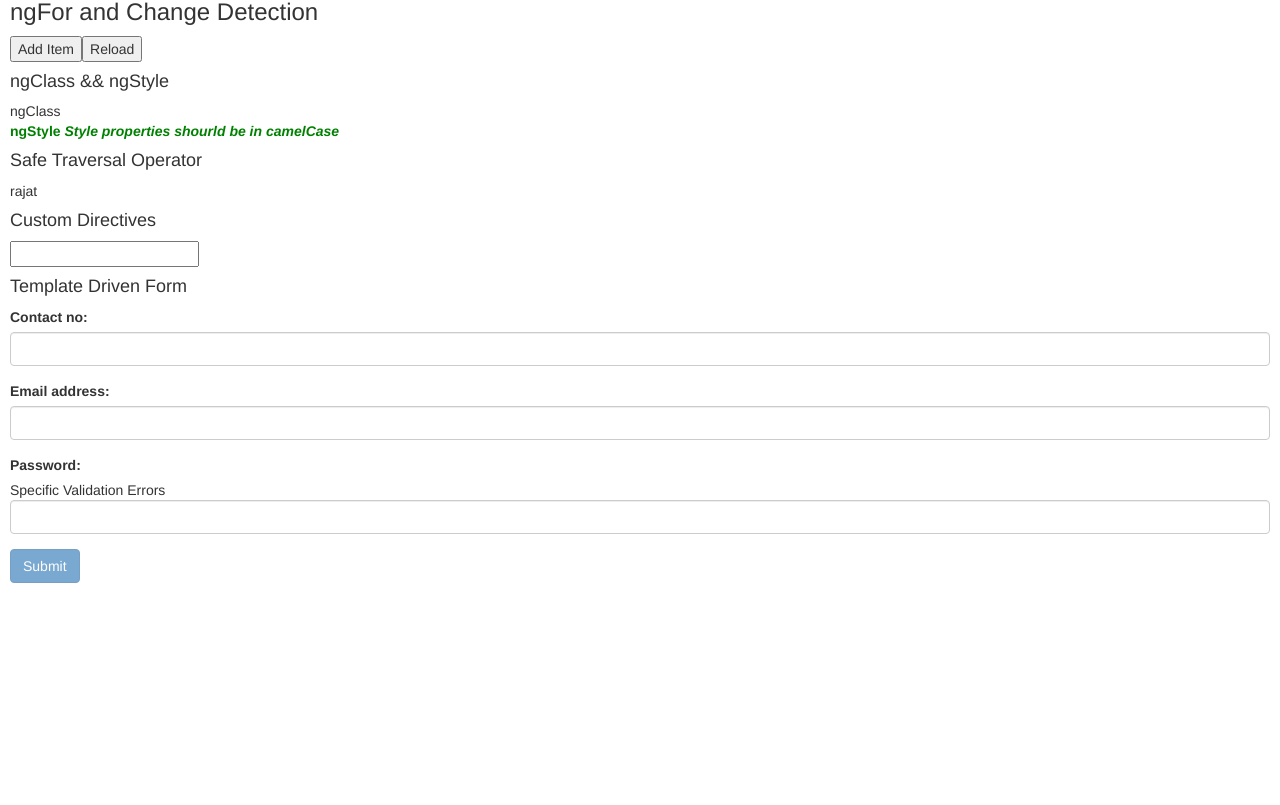
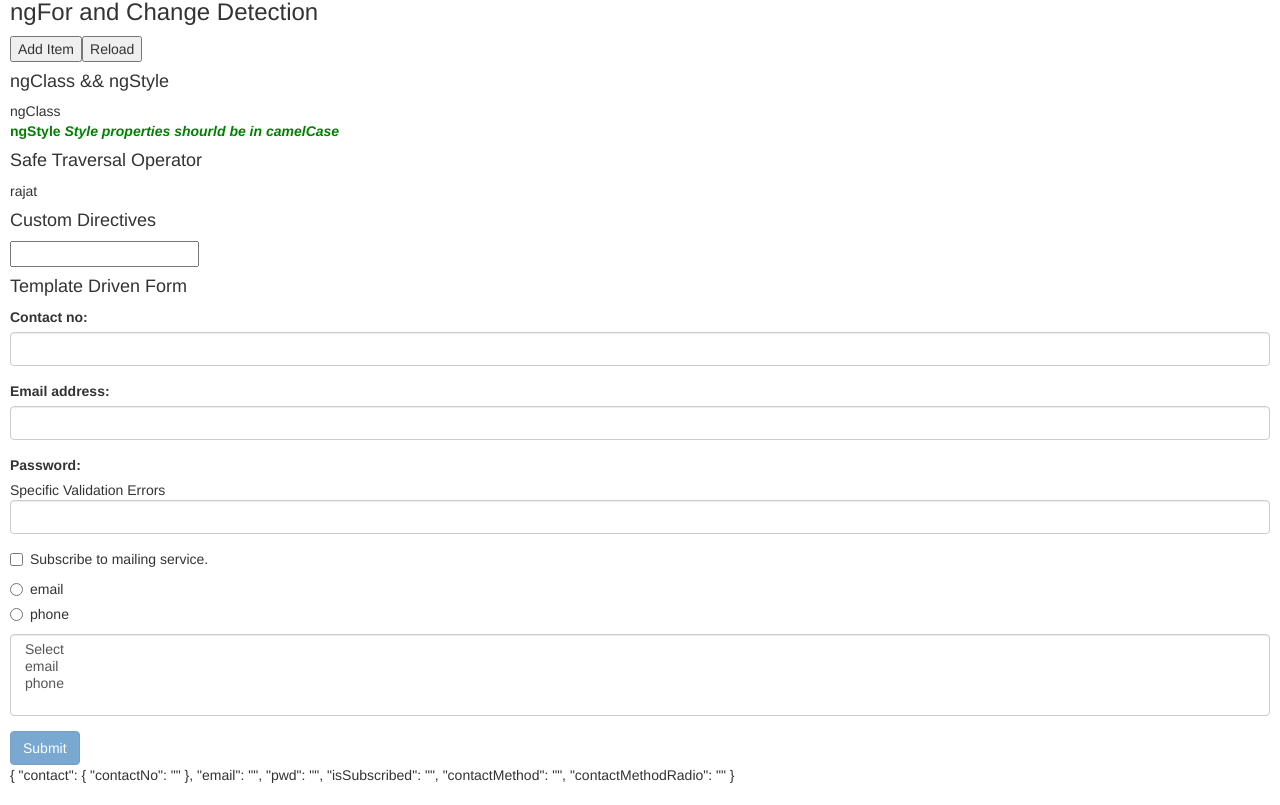
Before and after one commit to IamRajatBadjatya/Angular-Boilerplate, an Angular app: page / in a window 1280 px wide. Shown: the part 1395-2200 px from the top of the page. Before the commit the page ends 1988 px from the top, so only its background shows below. Built offline with nearby package versions, Linux system fonts and the light colour scheme.

Commit message:
template driven form and validation

```diff
--- a/src/app/form-validation/form/form.component.html
+++ b/src/app/form-validation/form/form.component.html
@@ -29,5 +29,14 @@
   </div>
 
   </div>
-  <button type="submit" [disabled] ="!f.valid" class="btn btn-primary">Submit</button>
+  <div class="checkbox"><label for=""><input type="checkbox" ngModel name="isSubscribed">Subscribe to mailing service.</label></div>
+  <div class="radio" *ngFor="let method of contactMethods"><label for=""><input type="radio" ngModel name="contactMethodRadio" [value]="method">{{method.name}}</label></div>
+  <div class="form-group">
+    <select ngModel multiple name="contactMethod" id="contactMethod" class="form-control">
+      <option value="">Select</option>
+      <option *ngFor="let method of contactMethods" [ngValue]="method">{{method.name}}</option>
+    </select>
+  </div>
+  <button type="submit" class="btn btn-primary" [disabled]="!f.valid">Submit</button>
+  <p>{{f.value | json}}</p>
 </form>
--- a/src/app/form-validation/form/form.component.ts
+++ b/src/app/form-validation/form/form.component.ts
@@ -1,5 +1,8 @@
 import { Component, OnInit } from '@angular/core';
-
+interface IContactMethods {
+  id: number;
+  name: string
+}
 @Component({
   selector: 'app-form',
   templateUrl: './form.component.html',
@@ -8,6 +11,17 @@ import { Component, OnInit } from '@angular/core';
 export class FormComponent {
 
   constructor() { }
+  contactMethods: IContactMethods[] = [{
+    id: 1, name: "email"
+  },
+  {
+    id: 2, name: "phone"
+
+  }];
+  log(ngModelAttr: any) {
+    console.log("instance of formControlObject created inside ngModel", ngModelAttr);
+  }
+
   checkLog(ngModelAttr: any): void {
     console.log("Instance of ngModel attribute that contains our formcontrol object", ngModelAttr);
   }
```
